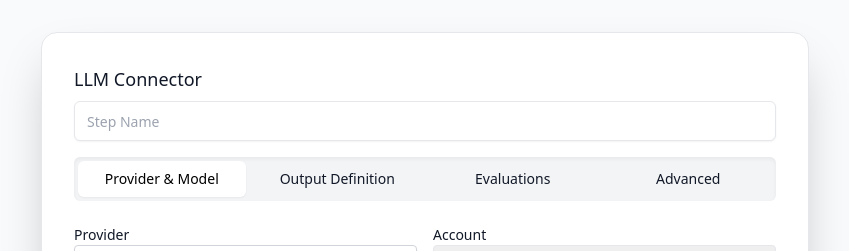
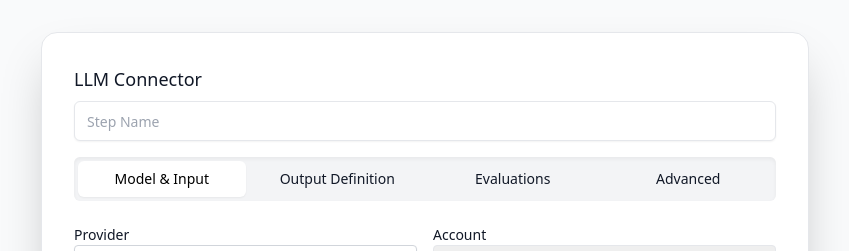
Before and after one commit to eduardo-braga/llm-connector-form, a React (Vite) app: page / in a window 1280 px wide. Shown: the top 251 px of the page, without its empty margins (215-1064 px from the left). Built offline with nearby package versions, Linux system fonts and the light colour scheme.

Commit message:
Update LLM_Connector_Form.jsx

```diff
--- a/src/pages/LLM_Connector_Form.jsx
+++ b/src/pages/LLM_Connector_Form.jsx
@@ -163,7 +163,7 @@ const generateSchemaFromExample = () => {
         <Input placeholder="Step Name" className="mb-4" />
         <Tabs defaultValue="provider">
           <TabsList className="grid w-full grid-cols-4 mb-2">
-            <TabsTrigger value="provider">Provider & Model</TabsTrigger>
+            <TabsTrigger value="provider">Model & Input</TabsTrigger>
             <TabsTrigger value="output">Output Definition</TabsTrigger>
             <TabsTrigger value="eval">Evaluations</TabsTrigger>
              <TabsTrigger value="advanced">Advanced</TabsTrigger>
```
